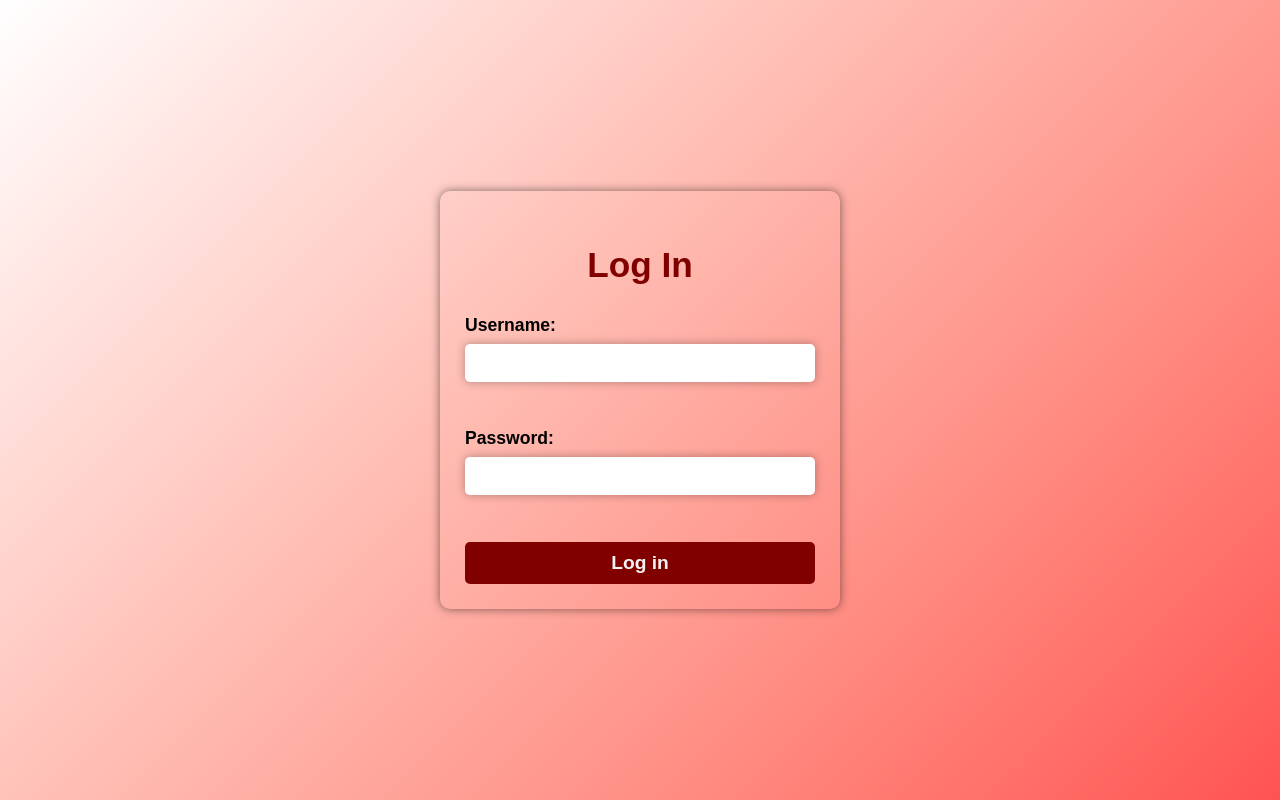
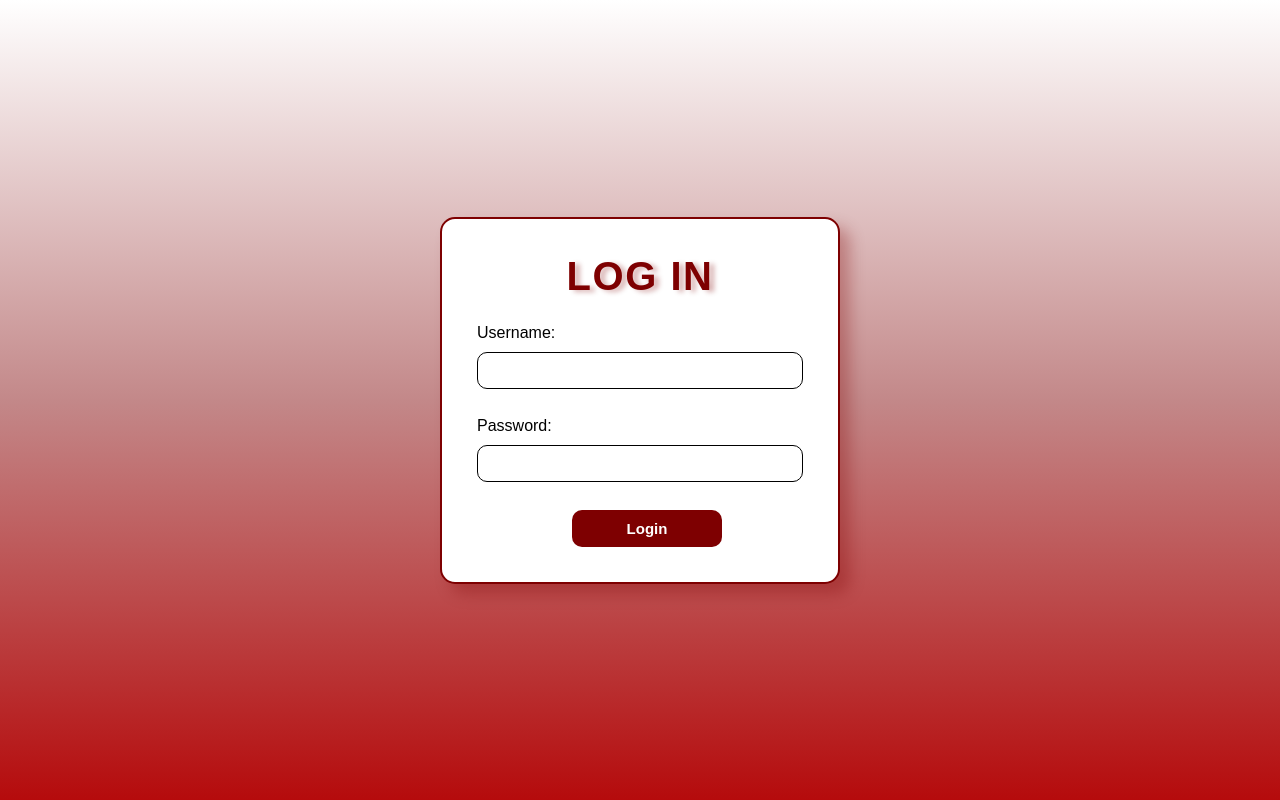
Before and after one commit to aacdnrz/records, a PHP site: page /login.php in a window 1280 px wide. Run offline with PHP 8.4, Linux system fonts and the light colour scheme.

Commit message:
Update login.php

```diff
--- a/records/login.php
+++ b/records/login.php
@@ -1,5 +1,4 @@
 <?php
-// Step 1: Connect to the database
 $servername = "localhost";
 $username = "root";
 $password = "";
@@ -11,118 +10,124 @@ if ($conn->connect_error) {
     die("Connection failed: " . $conn->connect_error);
 }
 
-$login_successful = false; // Flag to check if login is successful
-$message = ''; // Variable to store error or success message
+$login_successful = false;
+$message = '';
 
-// Step 2: Handle form submission
 if ($_SERVER["REQUEST_METHOD"] == "POST") {
     $input_username = $_POST['username'];
     $input_password = $_POST['password'];
 
-    // Check if the username exists
     $sql = "SELECT * FROM login WHERE username = '$input_username'";
     $result = $conn->query($sql);
 
     if ($result->num_rows > 0) {
         $row = $result->fetch_assoc();
-        // Check if the password matches
         if ($row['password'] == $input_password) {
-            $login_successful = true; // Set login success flag
-            // Redirect to manage.php after successful login
-            header('Location: manage.php');
-            exit(); // Terminate script after redirection
+            $login_successful = true;
+            header("Location: manage.php");
+            exit();
         } else {
-            $message = "<p style='color: red; text-align: center;'>Password is not correct</p>";
+            $message = "<p style='color: red; font-weight: bold; text-align: center; margin: 20px;'>Password is not correct</p>";
         }
     } else {
-        $message = "<p style='color: red; text-align: center;'>Username does not exist</p>";
+        $message = "<p style='color: red; font-weight: bold; text-align: center; margin: 20px;'>Username does not exist</p>";
     }
 }
 
 $conn->close();
 ?>
 
-<!-- HTML for login form and success message -->
 <!DOCTYPE html>
 <html>
 <head>
     <title>Login</title>
     <style>
+        * {
+            font-family:  'Poppins', sans-serif;
+            margin: 0;
+            padding: 0;
+            box-sizing: border-box;
+        }
+
         body {
-            font-family: Arial, sans-serif;
-            background: linear-gradient(135deg, #ffffff, #ffe8e5, #ffd2cb, #ffbbb1, #ffa399, #ff8b81, #ff7169, #ff5353);
+            background-image: linear-gradient(rgba(255, 255, 255, 1), rgba(195, 136, 137, 1),  rgba(181,11,12,1));
             margin: 0;
             display: flex;
             justify-content: center;
             align-items: center;
             height: 100vh;
         }
+
         h2 {
-            color: maroon;
+            font-size: 40px;
+            color: #7E0001; /*4th*/
+            text-shadow: 5px 2px 5px rgba(126, 0, 1, 0.3);
+            font-weight: bolder;
             text-align: center;
-            font-weight: bolder;
-            font-size:2.2rem;
+            margin-bottom: 25px;
+            text-transform: uppercase;
+            letter-spacing: 1.5px;
         }
+
         .container {
-            border-radius: 10px;
-            padding: 25px;
-            width: 350px;
-            box-shadow: 0px 0px 10px rgba(0, 0, 0, 0.5);
+            width: 100%;
+            max-width: 400px;
+            background-color: #FFFFFF; /*1st*/
+            border: 2px solid #7E0001;
+            border-radius: 15px;
+            padding: 35px;
+            box-shadow: 10px 10px 15px rgba(126, 0, 1, 0.3);
         }
-        h3{
-            font-weight: bold;
-            font-size: 1.1rem;
-            color:#000;
-        }
+
         input[type="text"], input[type="password"] {
             width: 100%;
             padding: 10px;
-            margin: 8px 0;
-            border-style: none;
-            box-shadow: 0px 0px 10px rgba(0, 0, 0, 0.3);
-            border-radius: 5px;
+            margin: 10px 0;
+            border: 1.5px solid black;
+            border-radius: 10px;
             box-sizing: border-box;
-            font-size: 1rem;
         }
-        input[type="text"]:focus,
-        input[type="password"]:focus {
-            box-shadow: 0px 0px 15px rgba(152, 43, 28, 0.5); /* Change shadow on focus */
-            border: 1px solid #982B1C; /* Add border on focus */
-            outline: none; /* Remove default outline */
-        }
+
         input[type="submit"] {
-            background-color: maroon;
-            color: #f2f2f2;
+            background-color: #7E0001; /*4th*/
+            color:  #FFFFFF; /*1st*/
             padding: 10px;
             border: none;
-            border-radius: 5px;
-            width: 100%;
+            border-radius: 10px;
+            cursor: pointer;
+            width: 150px;
+            margin-left: 95px;
+            font-size: 15px;
             font-weight: bold;
-            cursor: pointer;
-            font-size: 1.2rem;
+            transition: 0.3s;
         }
+
         input[type="submit"]:hover {
-            background-color: #ff5353; /* Darker maroon on hover */
-            color:#000;
+            box-shadow: 10px 15px 15px rgba(126, 0, 1, 0.3);
         }
+
         .success-message {
             color: green;
             text-align: center;
+            margin-top: 10px;
         }
-    </style>
-</head>
+
+        </style>
+        </head>
+
 <body>
-    <div class="container">
+<div class="container">
         <?php
-        if (!$login_successful) {
-            // If login failed or hasn't been attempted, show the form
-            echo "<h2>Log In</h2>";
+        if ($login_successful) {
+            echo "<h2 class='success-message'>Access granted!!!</h2>";
+        } else {
+            echo "<h2>Log in</h2>";
             echo '<form method="POST">';
-            echo '<h3>Username: <input type="text" name="username" required><br><br></h3>';
-            echo '<h3>Password: <input type="password" name="password" required><br><br></h3>';
-            echo '<input type="submit" value="Log in">';
+            echo 'Username: <input type="text" name="username" required><br><br>';
+            echo 'Password: <input type="password" name="password" required><br><br>';
+            echo '<input type="submit" value="Login">';
             echo '</form>';
-            echo $message; // Display any error messages
+            echo $message;
         }
         ?>
     </div>
```
